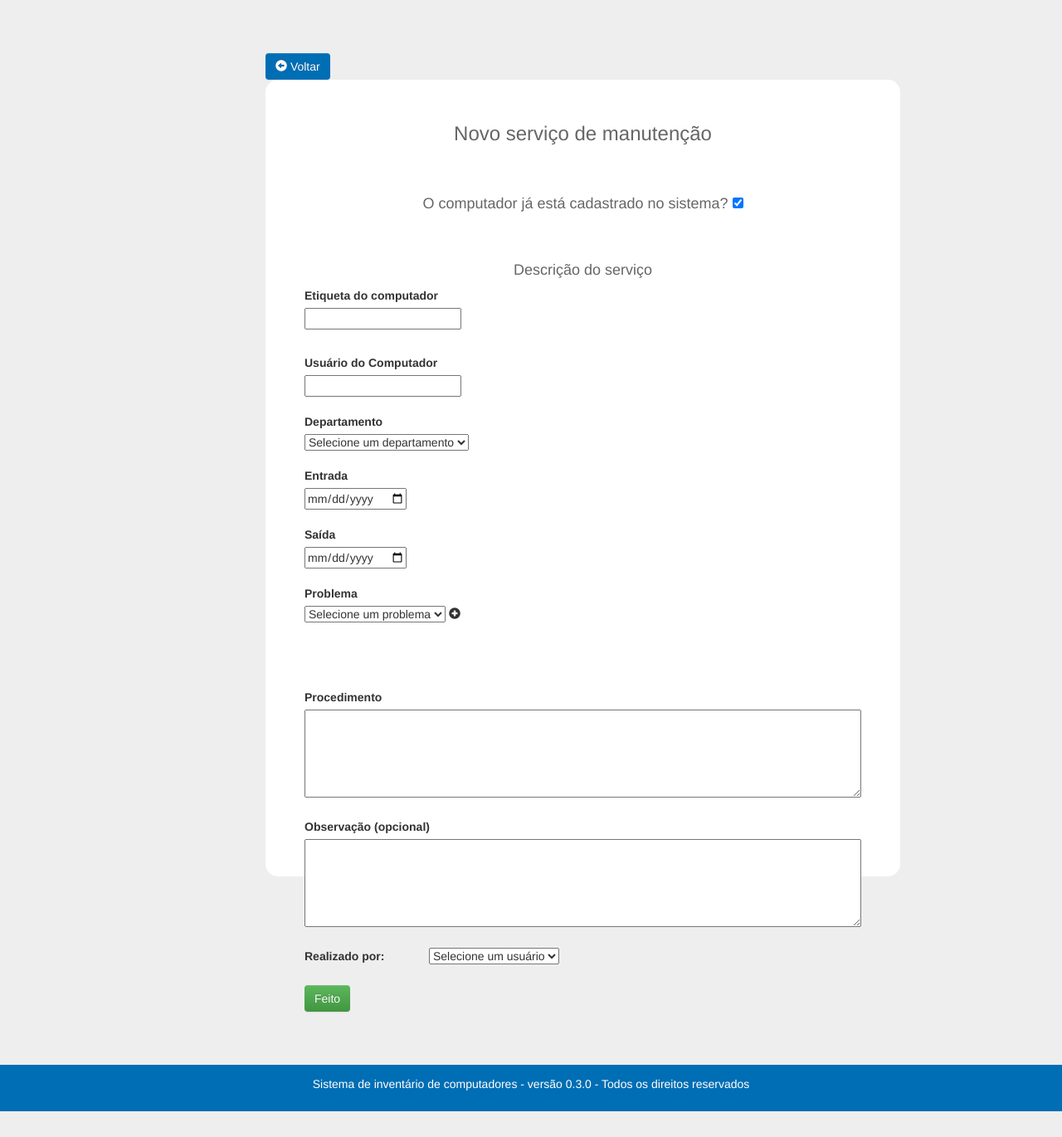
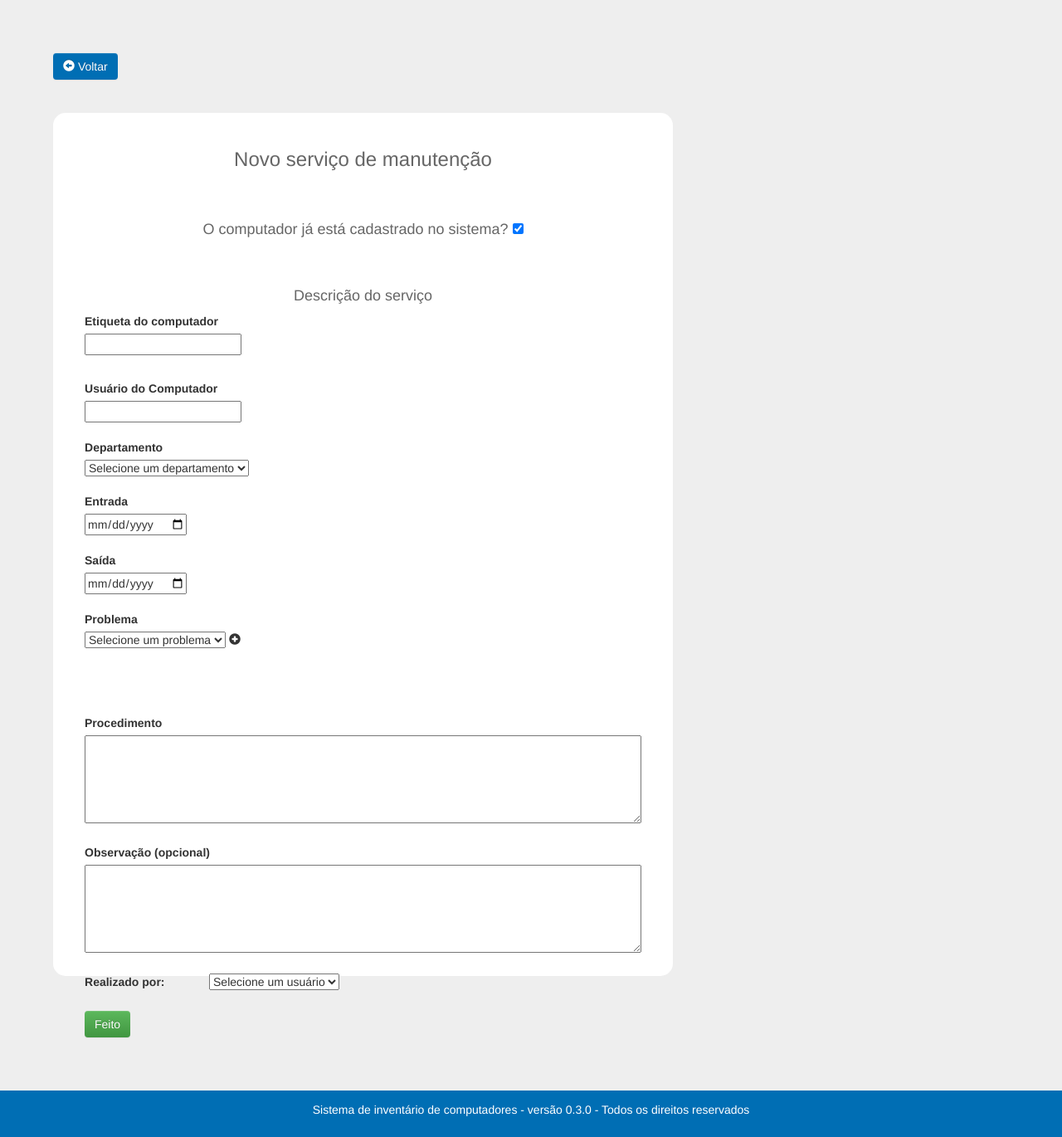
Before and after one commit to democrito88/inventario, a PHP site: page /inventario/manutencao/novoServico.php in a window 1280 px wide. Shown: the part 100-1470 px from the top of the page at 83% size. Before the commit the page ends 1439 px from the top, so only its background shows below. Run offline with PHP 8.4, Linux system fonts and the light colour scheme; the visitor is signed in with stand-in values (Sample User, id 1); data that the repository does not hold is empty; some libraries are stand-ins or nearby versions.

Commit message:
commit realizado por: Demócrito em 04/02/2019 as 15:23

```diff
--- a/css/style.css
+++ b/css/style.css
@@ -201,7 +201,7 @@ aside canvas{
 
 /*Cadastrar*/
 .sessaoFormulario{
-    padding: 5% 25%;
+    padding: 5% 5%;
     display: inline-block;
     background-color: #eee;
     width: 100%;
@@ -282,10 +282,10 @@ aside canvas{
 .formularios{
     border-radius: 15px;
     background-color: white;
-    padding: 5%;
+    padding: 2%;
     width: fit-content;
-    width: -moz-max-content;
-    height: 120vh;
+    width: -moz-fit-content;
+    height: 130vh;
 }
 /*fim cadastro*/
 
@@ -293,7 +293,7 @@ aside canvas{
 #cadastroComputador canvas{
     background-color: #888;
     width: 1px;
-    height: 640px;
+    height: 800px;
     float: right;
     margin: 100px 0 0 8%;
 }
--- a/manutencao/novoServico.php
+++ b/manutencao/novoServico.php
@@ -24,7 +24,7 @@ $( "#dataSaida" ).click(
 <div id="modalCadastro" class="modalFundo"></div>
 <div id="modalManutencao" class="modalFundo"></div>
 <section class="sessaoFormulario">
-    <button class="btn btn-primary" onclick="window.location.replace('../principal.php')"><i class="glyphicon glyphicon-circle-arrow-left"></i>&nbsp;Voltar</button><br/>
+    <button class="btn btn-primary" onclick="window.location.replace('../principal.php')"><i class="glyphicon glyphicon-circle-arrow-left"></i>&nbsp;Voltar</button><br/><br/><br/>
     <div class="formularios">
         <h3>Novo serviço de manutenção</h3><br><br>
 
```
